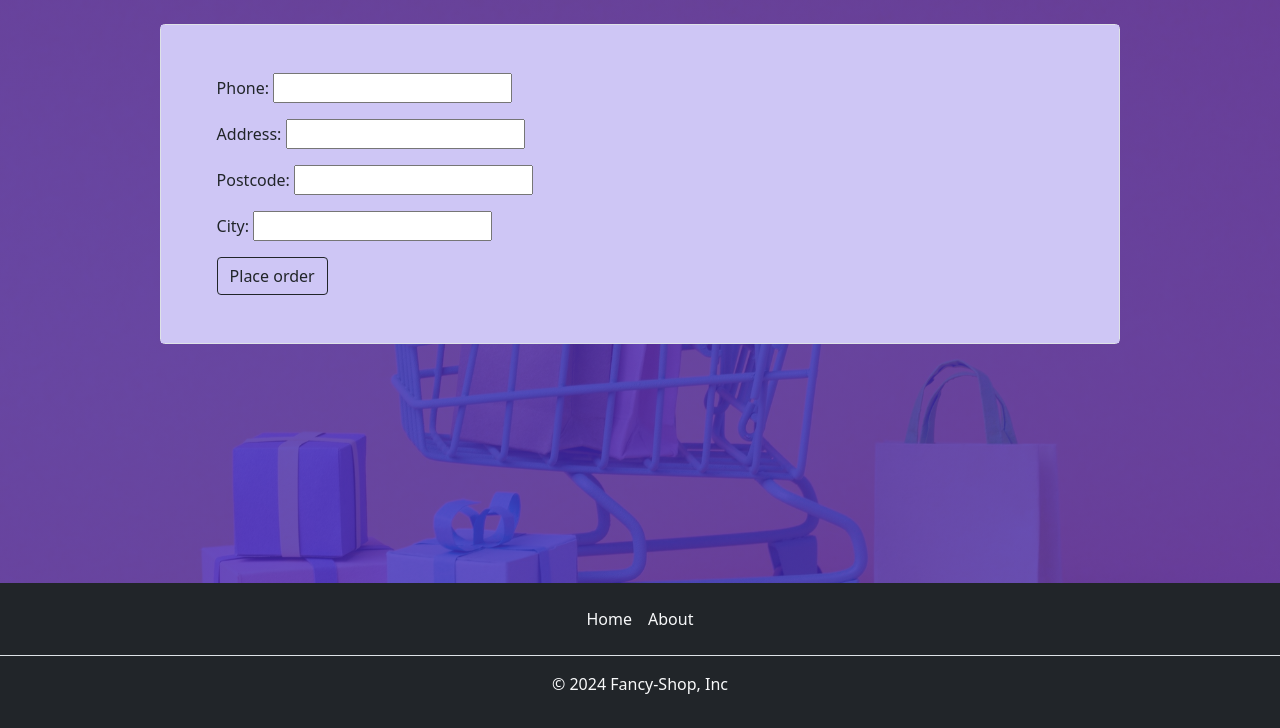
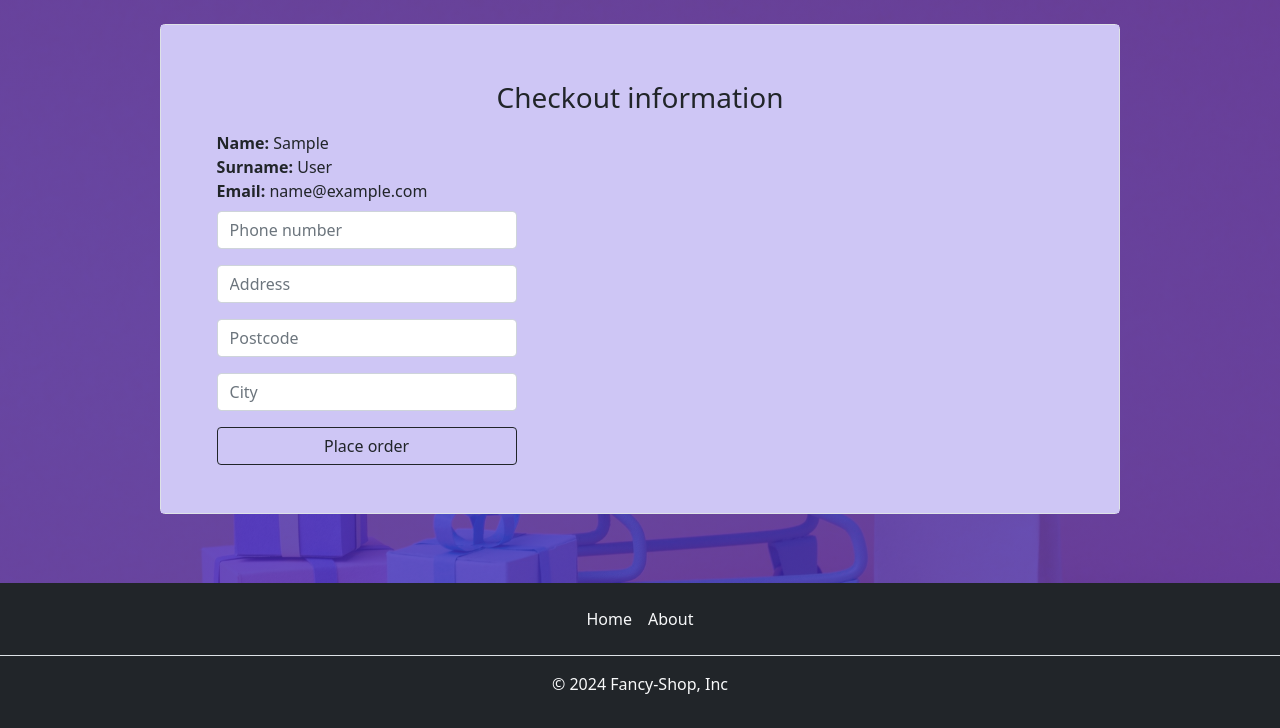
Before and after one commit to alDv0rnik/fancy-shop, a Django app: page /order/create/ in a window 1280 px wide. Shown: the part 72-800 px from the top of the page. Run offline with Django 5.2, Linux system fonts and the light colour scheme; the visitor is signed in with stand-in values (Sample User, id 1); parts of the project's set-up code (start-up, migrations or seed data) failed here and were passed over.

Commit message:
Updated interface, minor corrections

```diff
--- a/orders/templates/create.html
+++ b/orders/templates/create.html
@@ -5,11 +5,17 @@
     <div class="border rounded-3">
         <section class="px-3 py-5" style="background-color: #CEC6F5;">
             <div class="row d-flex justify-content-center">
+                <h3 class="mb-2 mt-2" style="text-align: center;">Checkout information</h3>
                 <div class="col-xl-11">
+                    <ul class="list-unstyled mt-2 mb-2">
+                        <li><b>Name: </b> {{ request.user.first_name }}</li>
+                        <li><b>Surname: </b> {{ request.user.last_name }}</li>
+                        <li><b>Email: </b> {{ request.user.email }}</li>
+                    </ul>
                     <form action="{% url 'orders:create_order' %}" method="post">
                         {% csrf_token %}
                         {{ form.as_p }}
-                        <button class="btn btn-outline-dark" type="submit">Place order</button>
+                        <button class="btn btn-outline-dark" type="submit" style="width: 300px;">Place order</button>
                     </form>
                 </div>
             </div>
--- a/profiles/forms.py
+++ b/profiles/forms.py
@@ -41,11 +41,6 @@ class UserEditForm(forms.ModelForm):
             })
         }
 
-    def save(self, *args, **kwargs):
-        instance = super(UserEditForm, self).save(*args, **kwargs)
-        update_profile(instance)
-        return instance
-
 
 class ProfileEditForm(forms.ModelForm):
 
@@ -59,3 +54,31 @@ class ShippingOrderEditForm(forms.ModelForm):
     class Meta:
         model = Profile
         fields = ["phone_number", "shipping_address", "postcode", "city"]
+        labels = {
+            "phone_number": "",
+            "shipping_address": "",
+            "postcode": "",
+            "city": ""
+        }
+        widgets = {
+            "phone_number": forms.TextInput(attrs={
+                "placeholder": "Phone number",
+                "class": "form-control rounded-4",
+                "style": "max-width: 300px;"
+            }),
+            "shipping_address": forms.TextInput(attrs={
+                "placeholder": "Address",
+                "class": "form-control rounded-4",
+                "style": "max-width: 300px;"
+            }),
+            "postcode": forms.TextInput(attrs={
+                "placeholder": "Postcode",
+                "class": "form-control rounded-4",
+                "style": "max-width: 300px;"
+            }),
+            "city": forms.TextInput(attrs={
+                "placeholder": "City",
+                "class": "form-control rounded-4",
+                "style": "max-width: 300px;"
+            })
+        }
--- a/profiles/templates/profile.html
+++ b/profiles/templates/profile.html
@@ -24,9 +24,9 @@
                 </div>
                 <div class="panel-body">
                     <ul class="list-unstyled mt-3 mb-4">
-                        <li><b>Name: </b> {{ profile.first_name }}</li>
-                        <li><b>Surname: </b> {{ profile.last_name }}</li>
-                        <li><b>Email: </b> {{ profile.email }}</li>
+                        <li><b>Name: </b> {{ request.user.first_name }}</li>
+                        <li><b>Surname: </b> {{ request.user.last_name }}</li>
+                        <li><b>Email: </b> {{ request.user.email }}</li>
                         <li><b>Registration date: </b> {{ profile.created_at | date:"M d, Y" }}</li>
                     </ul>
                 </div>
```
Also changed, not shown: logging_example.py (renamed from tmp.py), shop.sqlite3.
